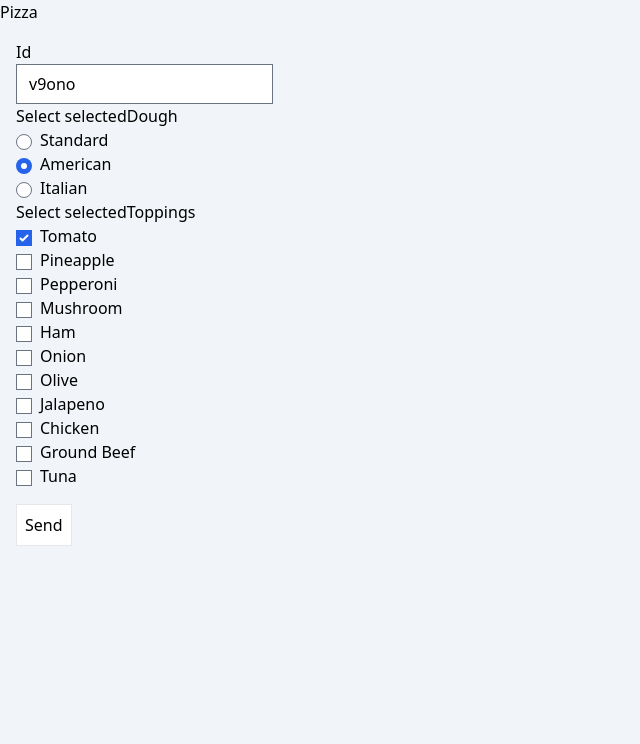
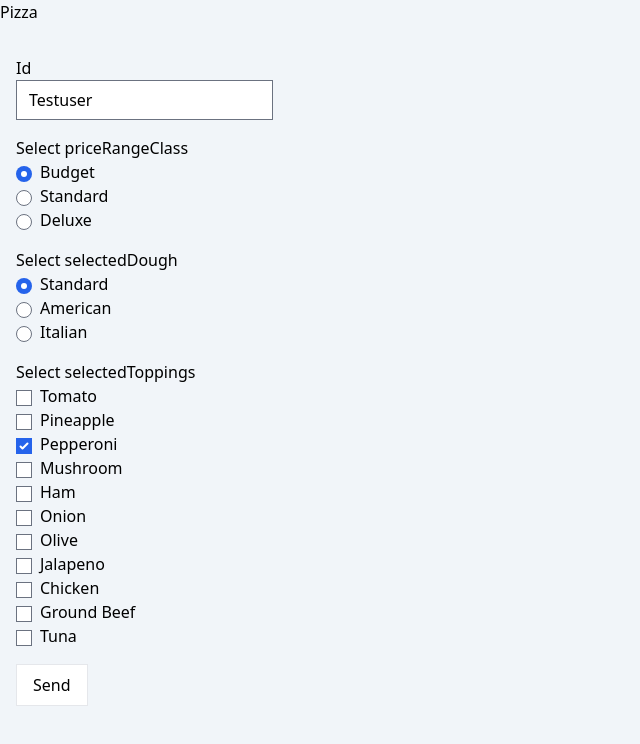
Before and after one commit to maurer2/run-types-run, a Next.js app: page /pizza in a window 1280 px wide. Shown: the top 744 px of the page, without its empty margins (0-640 px from the left). Built offline with nearby package versions, Linux system fonts and the light colour scheme.

Commit message:
Added priceRangeClass field and fixed error label

```diff
--- a/pages/pizza/UncontrolledInput/UncontrolledInput.tsx
+++ b/pages/pizza/UncontrolledInput/UncontrolledInput.tsx
@@ -11,7 +11,7 @@ const UncontrolledInput = forwardRef(
     const htmlId = useId();
 
     return (
-      <div className="mt-4">
+      <fieldset>
         <label htmlFor={htmlId}>{htmlLabel}</label>
         <input
           {...props}
@@ -26,7 +26,7 @@ const UncontrolledInput = forwardRef(
             {error?.message?.toString()}
           </p>
         )}
-      </div>
+      </fieldset>
     );
   },
 );
--- a/pages/pizza/UncontrolledRadioCheckbox/UncontrolledRadioCheckbox.tsx
+++ b/pages/pizza/UncontrolledRadioCheckbox/UncontrolledRadioCheckbox.tsx
@@ -9,17 +9,14 @@ const UncontrolledRadioCheckbox = <T extends Array<string>>({
   name,
   values,
 }: UncontrolledRadioCheckboxProps<T>): ReactElement => {
-  const {
-    register,
-    getFieldState,
-  } = useFormContext();
+  const { register, getFieldState } = useFormContext();
 
   const fieldState = getFieldState(name);
-  console.log(fieldState)
+  // console.log(fieldState);
 
   return (
-    <fieldset aria-describedby="foo">
-      <legend>Select {name}</legend>
+    <fieldset aria-describedby={`id-${name}`}>
+      <legend id={`id-${name}`}>Select {name}</legend>
       <ul>
         {values.map((value) => (
           <li key={value}>
@@ -28,7 +25,7 @@ const UncontrolledRadioCheckbox = <T extends Array<string>>({
               type={type}
               id={value}
               className="w-4 h-4 mr-2"
-              // aria-invalid={error ? 'true' : 'false'}
+              aria-invalid={fieldState.error ? 'true' : 'false'}
               value={value}
             />
             <label htmlFor={value}>{value}</label>
--- a/pages/pizza/index.tsx
+++ b/pages/pizza/index.tsx
@@ -6,7 +6,7 @@ import UncontrolledInput from './UncontrolledInput';
 
 import UncontrolledRadioCheckbox from './UncontrolledRadioCheckbox';
 
-import { TOPPINGS, DOUGH } from './constants';
+import { TOPPINGS, DOUGH, PRICE_RANGE_CLASS } from './constants';
 import { pizzaValidationSchema } from './validation';
 
 import type { FormValues } from './types';
@@ -17,45 +17,44 @@ const Pizza: NextPage = () => {
 
   const formMethods = useForm<FormValues>({
     defaultValues: {
-      id: '',
-      selectedDough: DOUGH[1],
-      selectedToppings: [],
+      id: 'Testuser',
+      priceRangeClass: PRICE_RANGE_CLASS[0],
+      selectedDough: DOUGH[0],
+      selectedToppings: [TOPPINGS[2]],
     },
     resolver: zodResolver(pizzaValidationSchema),
   });
   const {
     register,
     handleSubmit,
-    formState: { errors },
-    watch,
-    reset,
+    formState: { errors, isValid },
+    // reset,
   } = formMethods;
 
   const onSubmit = (data: FormValues) => console.log(data);
-  const watchFields: FormValues = watch();
-  console.log(watchFields);
+  console.log(errors);
 
-  useEffect(() => {
-    const fetchApiData = async () => {
-      setLoading(true);
+  // useEffect(() => {
+  //   const fetchApiData = async () => {
+  //     setLoading(true);
 
-      const response = await fetch('/api/pizza');
-      const data = await response.json();
+  //     const response = await fetch('/api/pizza');
+  //     const data = await response.json();
 
-      try {
-        const validatedData = pizzaValidationSchema.parse(data) satisfies FormValues;
-        // setApiData(validatedData);
-        reset(validatedData, { keepDefaultValues: true });
-      } catch (error) {
-        reset();
-        // setApiData(null);
-      } finally {
-        setLoading(false);
-      }
-    };
+  //     try {
+  //       const validatedData = pizzaValidationSchema.parse(data) satisfies FormValues;
+  //       // setApiData(validatedData);
+  //       reset(validatedData, { keepDefaultValues: true });
+  //     } catch (error) {
+  //       reset();
+  //       // setApiData(null);
+  //     } finally {
+  //       setLoading(false);
+  //     }
+  //   };
 
-    fetchApiData();
-  }, [reset]);
+  //   fetchApiData();
+  // }, [reset]);
 
   return (
     <article className="container mx-auto h-screen bg-slate-100">
@@ -65,8 +64,14 @@ const Pizza: NextPage = () => {
 
       {!isLoading && (
         <FormProvider {...formMethods}>
-          <form onSubmit={handleSubmit(onSubmit)} className="m-4">
+          <form onSubmit={handleSubmit(onSubmit)} className="[&>*]:mt-4 p-4">
             <UncontrolledInput htmlLabel="Id" error={errors.id} {...register('id')} />
+
+            <UncontrolledRadioCheckbox
+              type="radio"
+              name="priceRangeClass"
+              values={[...PRICE_RANGE_CLASS]}
+            />
 
             <UncontrolledRadioCheckbox
               type="radio"
@@ -88,7 +93,7 @@ const Pizza: NextPage = () => {
             )}
           /> */}
 
-            <button type="submit" className="mt-4 p-2 border bg-white">
+            <button type="submit" className="px-4 py-2 border bg-white">
               Send
             </button>
           </form>
```
